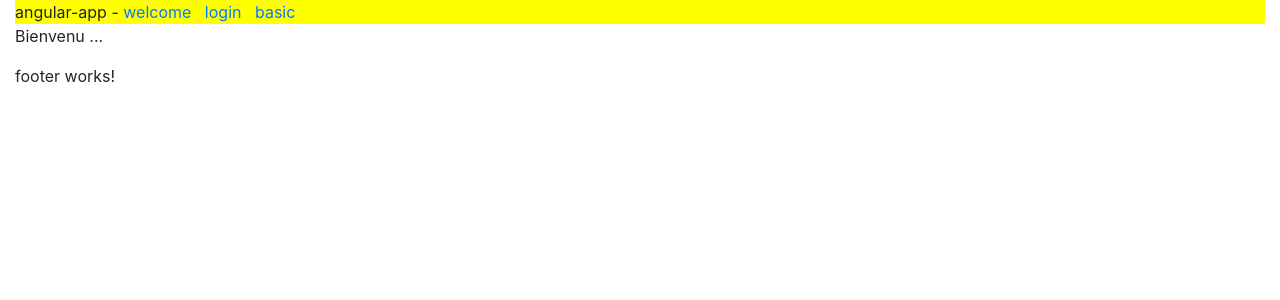
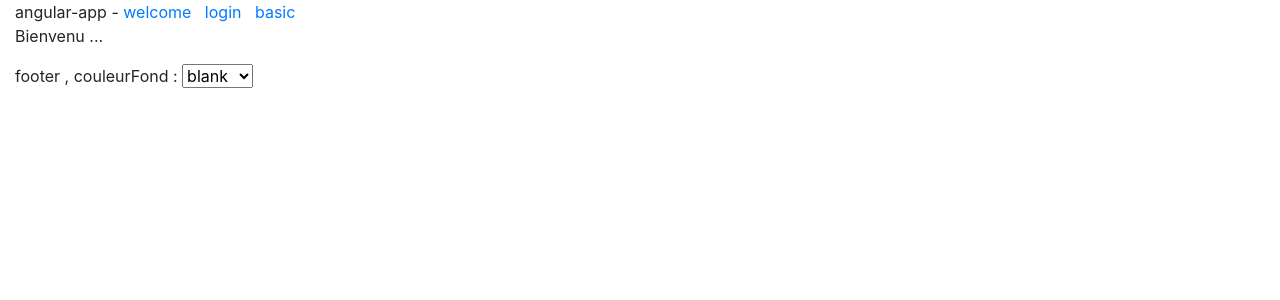
Before and after one commit to didier-tp/angular-2020-09-21, an Angular app in the folder my-app/: page /welcome in a window 1280 px wide. Shown: the top 300 px of the page. Built offline with nearby package versions, Linux system fonts and the light colour scheme.

Commit message:
preferencesService

```diff
--- /dev/null
+++ b/my-app/src/app/common/service/preferences.service.ts
@@ -0,0 +1,11 @@
+import { Injectable } from '@angular/core';
+
+@Injectable({
+  providedIn: 'root'
+})
+export class PreferencesService {
+
+  public couleurFondPreferee : string = "blank"; //valeur par defaut
+
+  constructor() { }
+}
--- a/my-app/src/app/footer/footer.component.html
+++ b/my-app/src/app/footer/footer.component.html
@@ -1 +1,4 @@
-<p>footer works!</p>
+footer , couleurFond :
+<select [(ngModel)]="preferencesServices.couleurFondPreferee">
+    <option *ngFor="let c of listeCouleurs">{{c}}</option>
+</select>
--- a/my-app/src/app/footer/footer.component.ts
+++ b/my-app/src/app/footer/footer.component.ts
@@ -1,4 +1,5 @@
 import { Component, OnInit } from '@angular/core';
+import { PreferencesService } from '../common/service/preferences.service';
 
 @Component({
   selector: 'app-footer',
@@ -7,7 +8,9 @@ import { Component, OnInit } from '@angular/core';
 })
 export class FooterComponent implements OnInit {
 
-  constructor() { }
+  public listeCouleurs : string[] = [ "blank" , "yellow" , "grey" , "red" , "blue" , "green"];
+
+  constructor(public preferencesServices : PreferencesService ) { }
 
   ngOnInit(): void {
   }
--- a/my-app/src/app/header/header.component.html
+++ b/my-app/src/app/header/header.component.html
@@ -1,4 +1,4 @@
-<div class="fond">
+<div [style.backgroundColor]="preferencesService.couleurFondPreferee">
    {{titre}} -
   <!-- <a [routerLink]="['/welcome']"> welcome</a> &nbsp;
    <a [routerLink]="['/login']"> login</a>  &nbsp;
--- a/my-app/src/app/header/header.component.ts
+++ b/my-app/src/app/header/header.component.ts
@@ -1,4 +1,5 @@
 import { Component, OnInit, Input } from '@angular/core';
+import { PreferencesService } from '../common/service/preferences.service';
 
 @Component({
   selector: 'app-header',
@@ -10,7 +11,7 @@ export class HeaderComponent implements OnInit {
   @Input()
   titre : string ="default title";
 
-  constructor() { }
+  constructor(public preferencesService : PreferencesService) { }
 
   ngOnInit(): void {
   }
```
Also changed, not shown: 1 other file (tests, documents, lock files or other folders).
